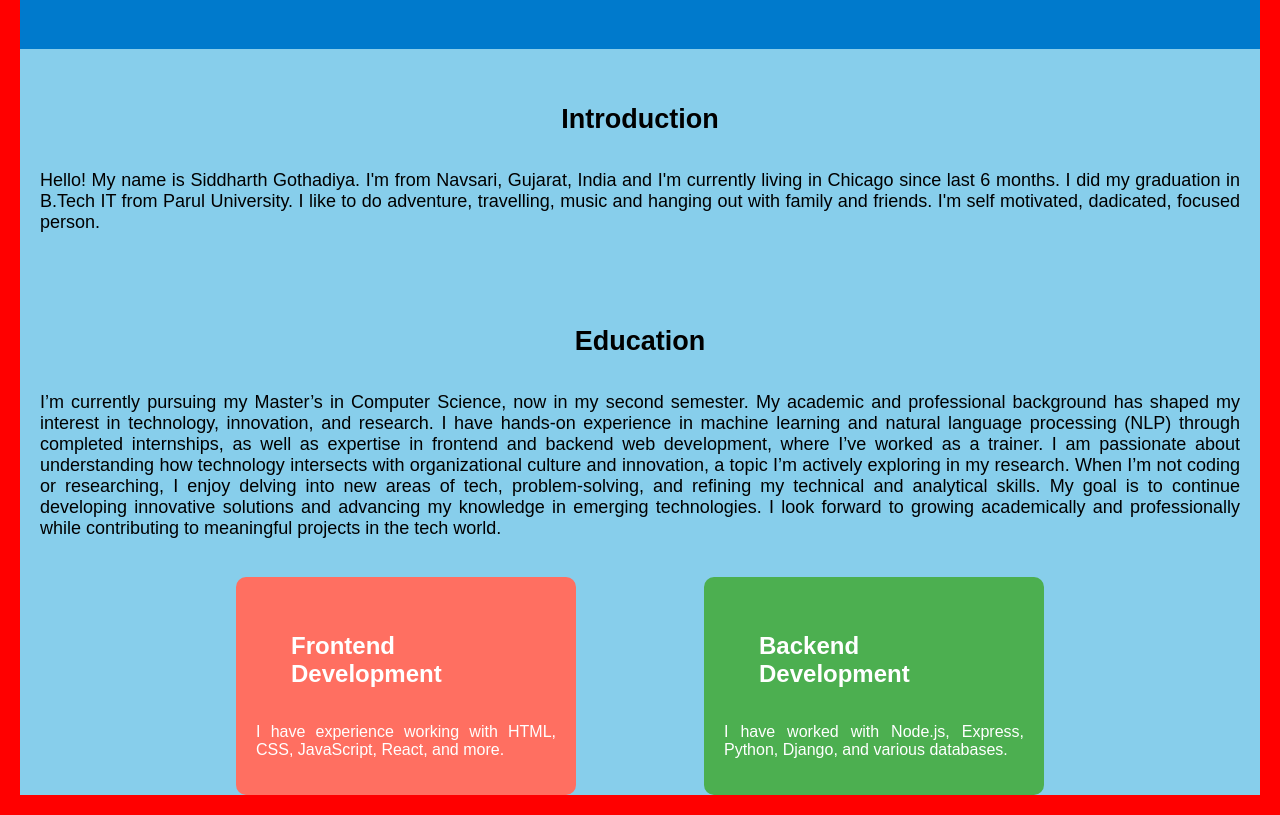
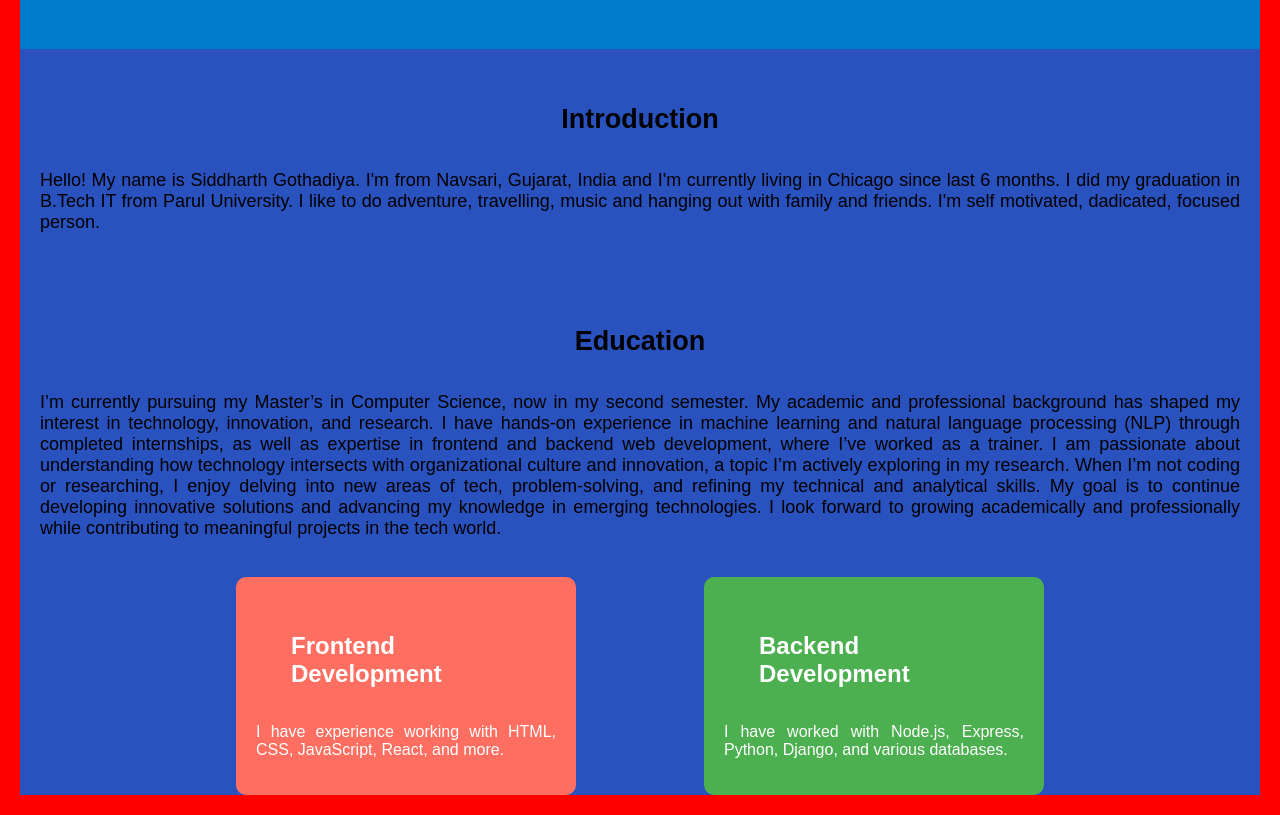
Before and after one commit to Siddh021/repo, a plain HTML site: page index.html in a window 1280 px wide. Shown: the part 130-945 px from the top of the page. Drawn offline with Linux system fonts and the light colour scheme.

Commit message:
styles.css

```diff
--- a/styles.css
+++ b/styles.css
@@ -1,6 +1,6 @@
 body {
     font-family: Arial, sans-serif;
-    background-color: #f4f4f4;
+    background-color: #2a52be;
     text-align: center;
     margin: 0;
     padding: 0;
@@ -8,13 +8,17 @@ body {
 }
 
 .clr{
-    background-color: #87ceeb;
+    background-color: #2a52be;
 }
 header {
     background-color: #007acc;
     color: white;
     padding: 20px;
     font-size: 24px;
+}
+
+.txt{
+    color: white;
 }
 
 .intro {
```
